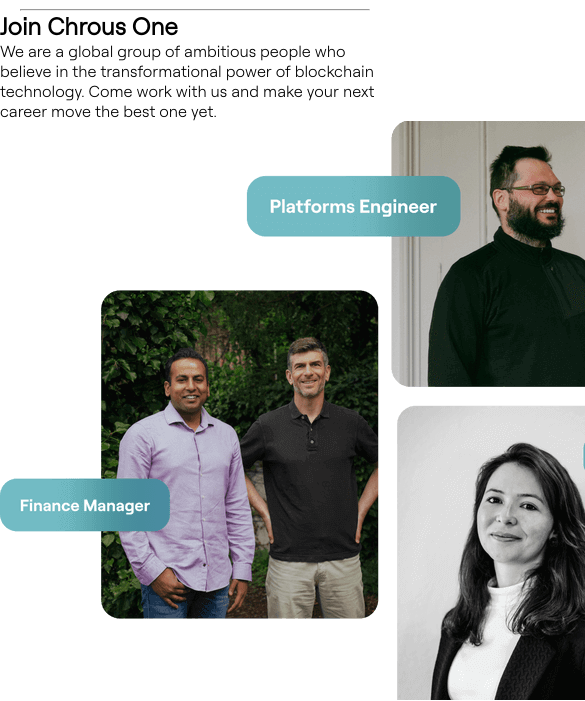
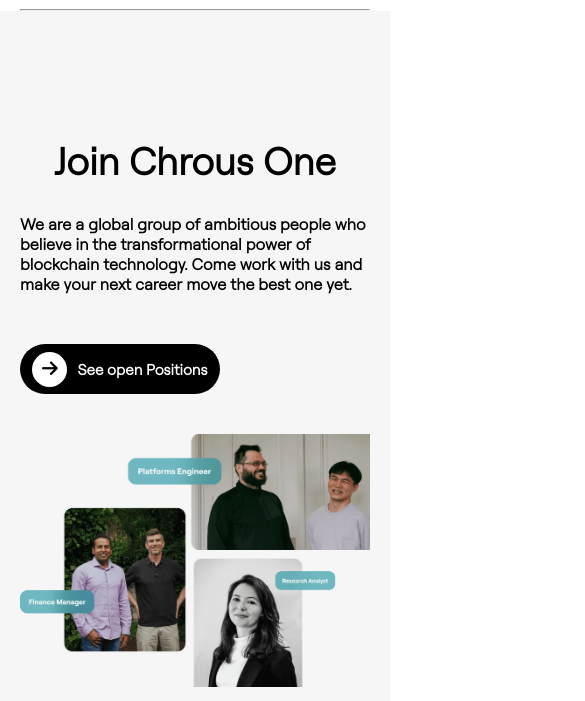
Before and after one commit to Ali-Developer-06/choursOne, a plain HTML site: page index.html in a window 390 px wide. Shown: the part 6300-7001 px from the top of the page, 585 px wide, since content can reach past the window. Drawn offline with nearby package versions, Linux system fonts and the light colour scheme; a web font is replaced by a local one.

Commit message:
update css

```diff
--- a/style.css
+++ b/style.css
@@ -677,35 +677,35 @@
 /** ======= Join Chorus Section Styling ======= */
 
 
-.joinFhorus{
+.joinChrous{
     display: flex;
     padding-top: 75px;
     background-color: #f6f6f6;
     border-bottom: 2px solid lightgray;
 }
-.joinFhorusContent{
+.joinChrousContent{
     width: 45%;
     padding-left: 75px;
 }
-.joinFhorusContent h1{
+.joinChrousContent h1{
     font-size: 58px;
     padding: 30px 0;
 }
-.joinFhorusContent p{
+.joinChrousContent p{
     font-size: 20px;
 }
-.joinFhorusContent .podcastBtn{
+.joinChrousContent .podcastBtn{
     width: 200px;
     font-weight: 600;
     margin-top: 50px;
 }
-.joinFhorusContent .podcastBtn p{
+.joinChrousContent .podcastBtn p{
     font-size: 15px;
 }
-.joinFhorusImage{
+.joinChrousImage{
     width: 50%;
 }
-.joinFhorusImage img{
+.joinChrousImage img{
     width: 100%;
 }
 
@@ -841,7 +841,6 @@ footer .newslwtterInputPlusBtn a:hover{
     #headerTopPlusBottom{
         width: 100%;
         height: 175px;
-        /* padding: 10px; */
     }
     .headerTop{
         gap: 10px;
@@ -1057,23 +1056,23 @@ footer .newslwtterInputPlusBtn a:hover{
 
     /*? ==== Join Chorus Section ==== */
 
-    .joinFhorus{
+    .joinChrous{
         flex-direction: column;
     }
-    .joinFhorusContent,
-    .joinFhorusImage{
+    .joinChrousContent,
+    .joinChrousImage{
         width: 100%;
         padding: 20px;
     }
-    .joinFhorusContent h1{
+    .joinChrousContent h1{
         font-size: 38px;
         text-align: center;
     }
-    .joinFhorusContent p{
+    .joinChrousContent p{
         font-size: 16px;
         font-weight: 600;
     }
-    .joinFhorusContent .podcastBtn{
+    .joinChrousContent .podcastBtn{
         display: flex;
     }
 
```
